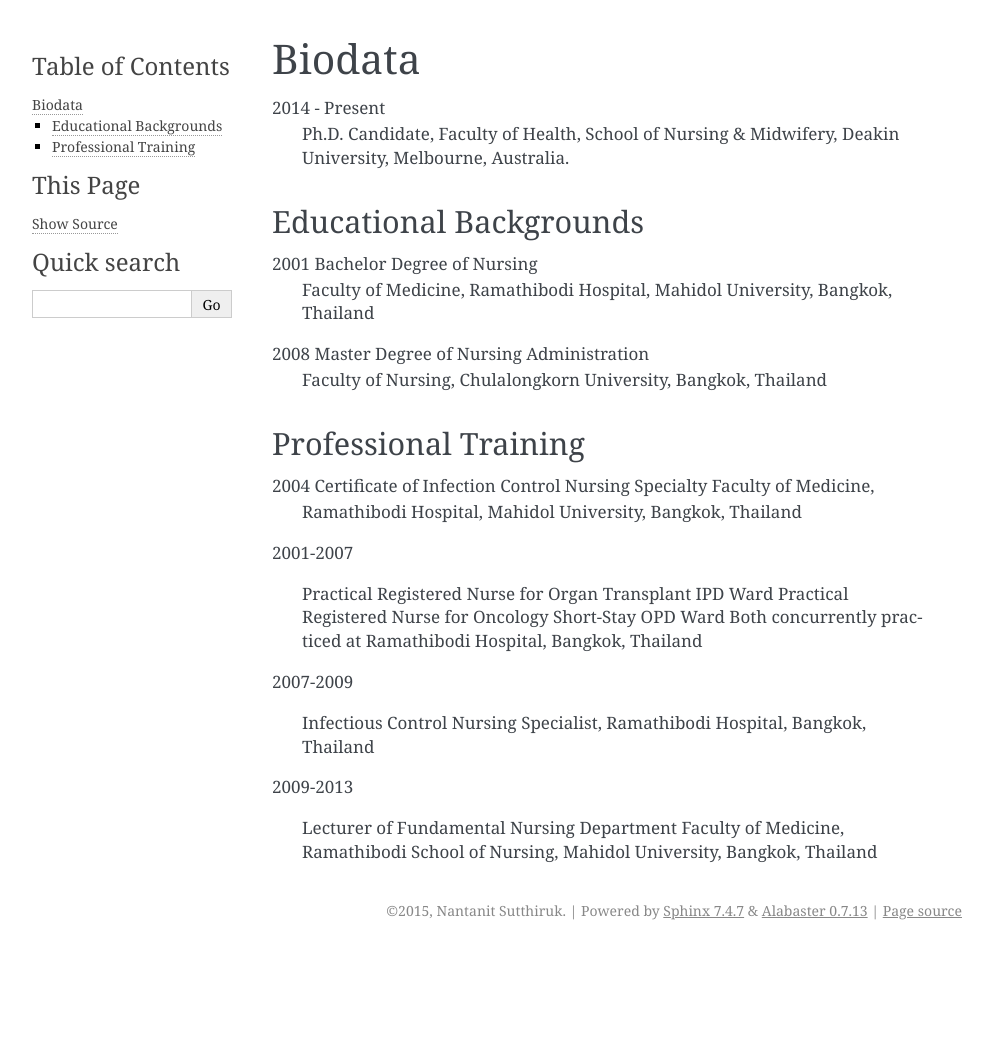
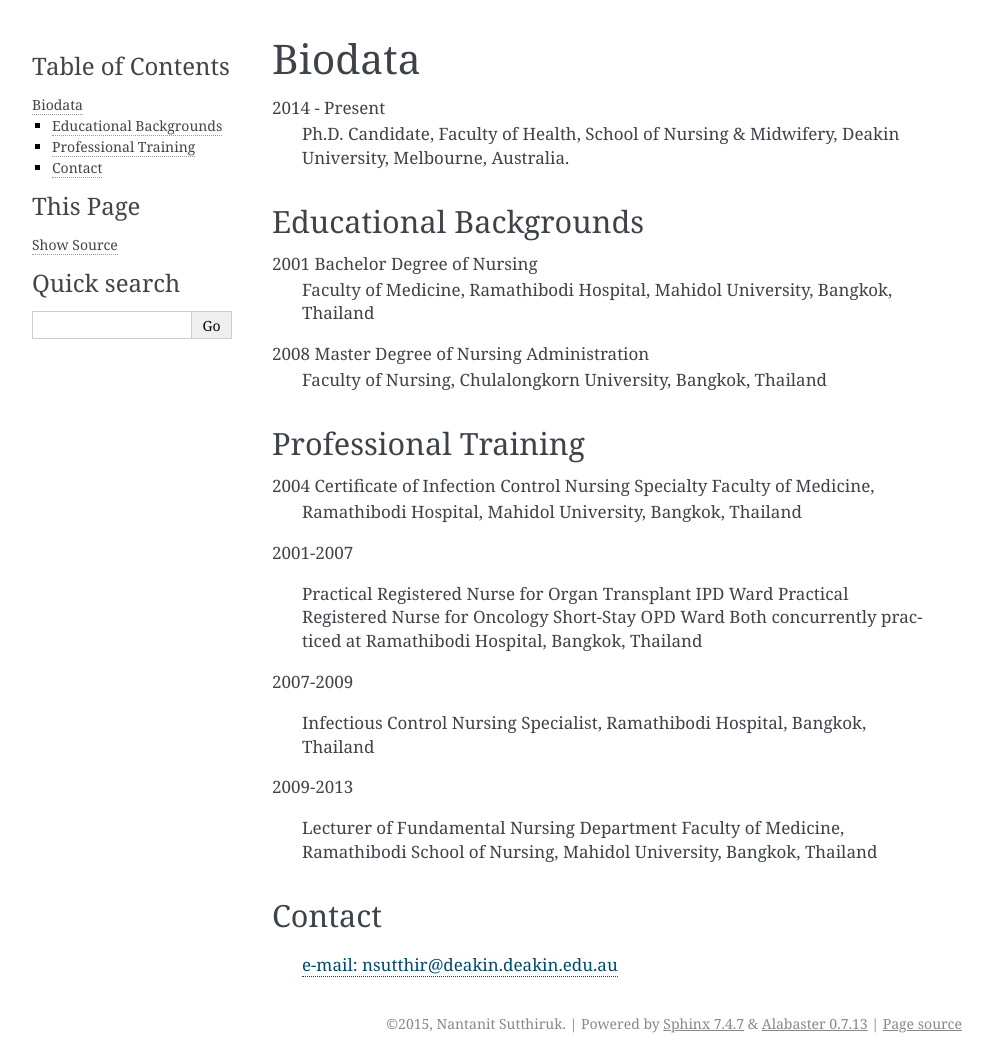
Before and after one commit to nantanits/Research, a Sphinx documentation site: the page built from source/Biodata.rst, in a window 1280 px wide. Shown: the whole page, without its empty margins (148-1141 px from the left). Built offline with Sphinx 7.4.7, drawn with Linux system fonts in a browser that asks for light colours; before the commit the page ends 950 px from its top, so only the background shows below that.

Commit message:
email added.

```diff
--- a/source/Biodata.rst
+++ b/source/Biodata.rst
@@ -34,3 +34,8 @@ Professional Training
 2009-2013
 
 		Lecturer of Fundamental Nursing Department Faculty of Medicine, Ramathibodi School of Nursing, Mahidol University, Bangkok, Thailand
+
+Contact
+--------
+
+	`e-mail: nsutthir@deakin.deakin.edu.au <nsutthir@deakin.deakin.edu.au>`_
```
Also changed, not shown: 6 other files.
